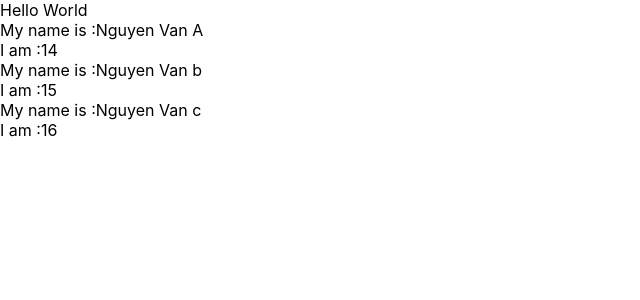
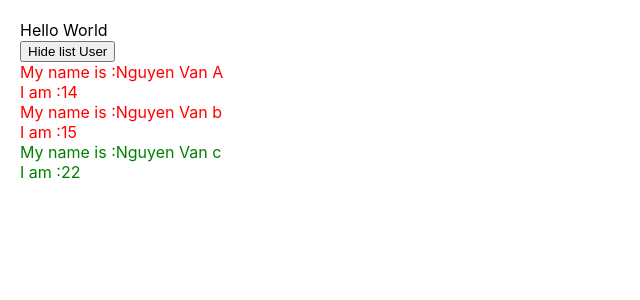
Before and after one commit to minhtuphan1804/Demo_React, a React (Create React App) app in the folder my-app/: page / in a window 1280 px wide. Shown: the top 300 px of the page, without its empty margins (0-640 px from the left). Built offline with nearby package versions, Linux system fonts and the light colour scheme.

Commit message:
dieu kien trong react

```diff
--- a/my-app/src/component/DisplayInfor.js
+++ b/my-app/src/component/DisplayInfor.js
@@ -1,29 +1,55 @@
 import React from "react";
 
 class DisplayInfor extends React.Component {
+    state = {
+        isShowList: true
+    }
+    handleShowList() {
+        this.setState({
+            isShowList: !this.state.isShowList
+        })
+    }
     render() {
         console.log(this.props);
         const { listUsers } = this.props;
         console.log(listUsers);
         return (
             //props=> viet tat properties
-
+            <div>
+                <div>
+                    <button onClick={() => { this.handleShowList() }}>{this.state.isShowList == true ? "Hide list User" : "Show list Users"}</button>
+                </div>
+                {this.state.isShowList &&
                     <div>
                         {listUsers.map((user) => {
+                            // if (+user.age < 18) {  +user: chuyen doi chuoi sang so
+                            //     return (
+                            //         <div key={user.id} className="red">
+                            //             <div>My name is :{user.name} </div>
+                            //             <div>I am  :{user.age} </div>
+                            //         </div>
+                            //     )
+                            // } else {
+                            //     return (
+                            //         <div key={user.id} className="green">
+                            //             <div>My name is :{user.name} </div>
+                            //             <div>I am  :{user.age} </div>
+                            //         </div>
+                            //     )
+                            // }
+
                             return (
-                        <div key={user.id}>
-
-
+                                <div key={user.id} className={+user.age > 18 ? "green" : "red"}>
                                     <div>My name is :{user.name} </div>
                                     <div>I am  :{user.age} </div>
-
-
                                 </div>
                             )
                         })}
 
 
 
+                    </div>
+                }
             </div>
         )
 
--- a/my-app/src/component/Mycomponent.js
+++ b/my-app/src/component/Mycomponent.js
@@ -1,7 +1,7 @@
 // class component
 //function component
 import React from 'react';
-import UserInfo from './UserInfo';
+
 import DisplayInfor from './DisplayInfor';
 class myComponent extends React.Component {
 
@@ -12,7 +12,7 @@ class myComponent extends React.Component {
             { id: 1, name: "Nguyen Van A", age: 14 },
             { id: 2, name: "Nguyen Van b", age: 15 },
 
-            { id: 3, name: "Nguyen Van c", age: 16 },
+            { id: 3, name: "Nguyen Van c", age: 22 },
 
         ]
     };
@@ -56,7 +56,7 @@ class myComponent extends React.Component {
     //     alert('ok');
     // }
     render() {
-        var nb = Math.random();
+
         return (
             <div>
                 {/* {nb}
--- a/my-app/src/index.css
+++ b/my-app/src/index.css
@@ -1,4 +1,14 @@
+.red {
+  color: red;
+}
+
+.green {
+  color: green;
+}
+
+
 body {
+  padding: 20px;
   margin: 0;
   font-family: -apple-system, BlinkMacSystemFont, 'Segoe UI', 'Roboto', 'Oxygen',
     'Ubuntu', 'Cantarell', 'Fira Sans', 'Droid Sans', 'Helvetica Neue',
```
Lines whose indentation alone changed are shown as unchanged.
